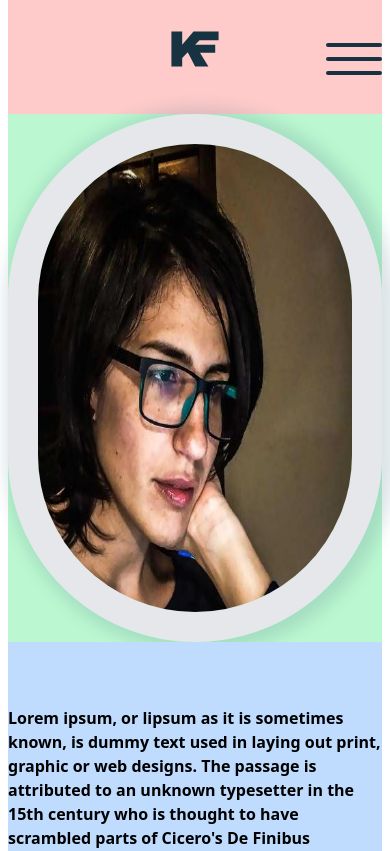
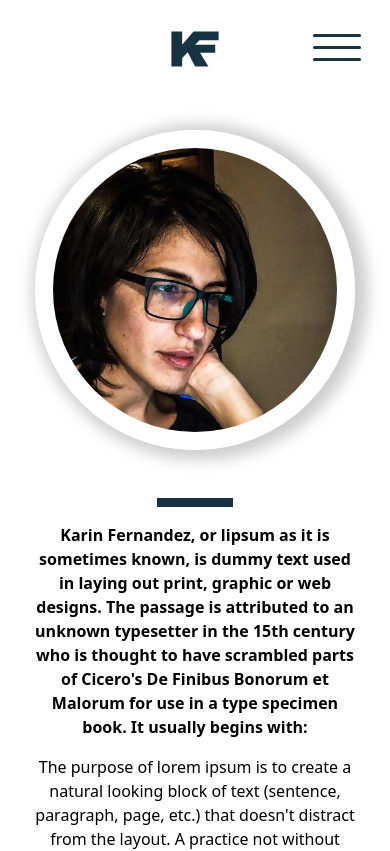
Before and after one commit to karinfdez/karin-portfolio, a Next.js app: page / in a window 390 px wide. Shown: the top 851 px of the page. Built offline with nearby package versions, Linux system fonts and the light colour scheme.

Commit message:
Add style to index page for all devices and components

```diff
--- a/components/Avatar/Avatar.js
+++ b/components/Avatar/Avatar.js
@@ -3,15 +3,13 @@ import Image from "next/image"
 const Avatar = ({width, height, imgUrl}) => {
 
     return (
-        <div className="">
         <Image
-                className="rounded-full h-[33rem] w-[33rem] border-solid border-[30px] shadow-avatar"
+            className="rounded-full h-[20rem] w-[20rem] md:h-[25rem] md:w-[25rem] xl:h-[31rem] xl:w-[31rem] border-solid border-white border-[18px] md:border-[25px] xl:border-[30px] shadow-avatar"
             src={imgUrl}
             alt="Karin avatar"
             width={width}
             height={height}
         />
-        </div>
     )
 }
 export default Avatar
--- a/components/Burger/Burger.js
+++ b/components/Burger/Burger.js
@@ -2,8 +2,8 @@ import { slide as Menu } from 'react-burger-menu'
 import SvgInitialsMarkLight from "../svgCmp/SvgInitialsMarkLight";
 import Link from 'next/link'
 
-const Burger = (props) => {
-    const { varProps = {} } = props;
+
+const Burger = ({varProps}) => {
     const {
         textContent: { menu = {} },
     } = varProps;
--- a/components/Layout/Layout.js
+++ b/components/Layout/Layout.js
@@ -1,49 +1,33 @@
-import React from "react";
-import SideNav from "../SideNav";
-import Navbar from "../Navbar";
-import { PropTypes } from "prop-types";
+import SvgInitialsMark from "../svgCmp/SvgInitialsMark"
+import Burger from "../Burger"
+import SideNav from "../SideNav"
+import { varProps } from "../../mainvar"
 
-const Layout = (props) => {
-    const {
-        navbarWidth,
-        navbarHeigth,
-        children,
-        namePage = "",
-        varProps,
-    } = props;
+export default function Layout({ children }) {
+  return (
+    <>
+        <div className='flex w-full xl:py-8 lg:min-w-[380px] h-full justify-center px-0 lg:px-6'>
+            <div className='py-6 lg:px-4 w-full h-full xl:max-w-[1800px] 3xl:max-w-[2600px]'>
+                <div className='flex justify-center items-center w-full relative'>
+                    <div className="w-full align-center hidden lg:inline-block absolute text-5xl opacity-25 tracking-wider text-light-blue font-bold font-raleway transform -rotate-90 origin-top-left top-[10rem] left-0 3xl:left-[1.6rem]">
+                        About
+                    </div>
+                    <div className='w-[50px] h-[50px] md:w-[80px] md:h-[80px]'>
 
-    return (
-        <div>
-            <div className="flex w-full justify-center align-center">
-                <Navbar varProps={varProps} />
-            </div>
-            <div className="flex">
-                <div className="flex bg-transparent relative pt-64">
-                    <SideNav
-                        navbarWidth={navbarWidth}
-                        navbarHeight={navbarHeigth}
-                        namePage={namePage}
-                    />
+                        <SvgInitialsMark/>
+                    </div>
+                    <Burger varProps={varProps} />
                 </div>
-                <div className="flex mx-auto">{children}</div>
+                <div className="flex flex-wrap-reverse md:grid md:grid-cols-[10%_80%_10%] lg:grid-cols-[4%_92%_4%] landscape:md:pt-12 landscape:lg:pt-24 portrait:lg:pt-40 3xl:pt-44 items-center">
+                    <div className="flex border-t-2 border-light-blue mt-4 md:mt-0 md:border-none w-full md:items-center">
+                        <SideNav />
+                    </div>
+                    <main className="w-full flex flex-wrap lg:max-w-[1200px] xl:max-w-[1250px] mx-auto">
+                        {children}
+                    </main>
+                </div>
             </div>
         </div>
-    );
-};
-
-Layout.propTypes = {
-    title: PropTypes.string.isRequired,
-    description: PropTypes.string.isRequired,
-    children: PropTypes.oneOfType([
-        PropTypes.arrayOf(PropTypes.node),
-        PropTypes.node,
-    ]),
-};
-
-Layout.defaultProps = {
-    title: "Karin's Portfolio",
-    description: "Karin's Portfolio Homepage",
-    children: null,
-};
-
-export default Layout;
+    </>
+  )
+}
--- a/components/SideNav/SideNav.js
+++ b/components/SideNav/SideNav.js
@@ -5,33 +5,27 @@ import SvgTwitterMark from "../svgCmp/SvgTwitterMark";
 
 const SideNav = (props) => {
     return (
-        <div className="">
-            {/* <div className="w-full align-center text-5xl opacity-25 tracking-wider text-light-blue font-bold font-raleway transform -rotate-90 origin-top-left"
-            >
-              About
-            </div> */}
-            <nav className="flex flex-col justify-between z-10 flex max-h-10 w-full"
+        <nav className="flex md:flex-col z-10 flex w-full h-full items-center justify-center items-center space-x-8 py-4 xl:py-0 md:space-x-0 md:space-y-4"
         >
             <a
                 href="https://github.com/karinfdez"
-                    className="githubIcon pb-4 transition duration-700 ease hover:animate-spin"
+                className="transition duration-700 ease hover:opacity-50"
             >
                 <SvgGithubMark width={40} height={40} />
             </a>
             <a
                 href="https://www.linkedin.com/in/karinfernandez"
-                    className="linkedinIcon pb-4 transition duration-700 ease hover:opacity-50"
+                className="transition duration-700 ease hover:opacity-50 mt-0 ml-0"
             >
                 <SvgLinkedinMark width={40} height={40} />
             </a>
             <a
                 href="https://twitter.com/karincodes"
-                    className="twitterIcon pb-4 transition duration-700 ease hover:opacity-50"
+                className="transition duration-700 ease hover:opacity-50"
             >
                 <SvgTwitterMark width={40} height={40} />
             </a>
         </nav>
-        </div>
     );
 };
 
--- a/pages/index.js
+++ b/pages/index.js
@@ -1,36 +1,24 @@
-import Head from 'next/head'
-import Image from 'next/image'
-import styles from '../styles/Home.module.css'
-import SvgInitialsMark from '../components/svgCmp/SvgInitialsMark';
-import Burger from '../components/Burger';
-import SideNav from '../components/SideNav';
-import {varProps} from '../mainvar';
-import Avatar from '../components/Avatar';
+import Layout from '../components/layout';
+import Avatar from '../components/Avatar'
 
 export default function Home() {
+
   return (
-    <div className='flex w-full h-full px-2 md:px-10 min-w-[380px] justify-center'>
-      <div className='pt-6 lg:pt-16 w-full lg:max-w-[2300px] h-full bg-red-200'>
-        <div className='flex justify-center items-center w-full relative'>
-          <div className='w-[50px] h-[50px] lg:w-[70px] lg:h-[70px]'>
-            <SvgInitialsMark/>
+    <Layout>
+        <div className="flex w-full xl:w-1/2 justify-center pt-14 pb-12 lg:py-0">
+          <Avatar width={80} height={80} imgUrl="/images/karin-avatar.jpeg"/>
+        </div>
+        <div className="flex flex-col w-full xl:w-1/2 md:py-[40px] lg:py-[60px] xl:pt-[55px] px-8 portrait:md:px-20 landscape:md:px-28 xl:px-20 3xl:px-6 justify-center xl:justify-start text-center xl:text-left">
+          <div className="flex w-full justify-center xl:justify-start">
+            <div className="w-[76px] h-[9px] bg-dark-blue mb-4 text-dark-blue"></div>
           </div>
-            <Burger varProps={varProps} />
+          <p className='font-bold mb-4 md:text-md xl:text-lg'>
+            Karin Fernandez, or lipsum as it is sometimes known, is dummy text used in laying out print, graphic or web designs. The passage is attributed to an unknown typesetter in the 15th century who is thought to have scrambled parts of Cicero's De Finibus Bonorum et Malorum for use in a type specimen book. It usually begins with:
+          </p>
+          <p className='font-light md:text-md xl:text-lg'>
+            The purpose of lorem ipsum is to create a natural looking block of text (sentence, paragraph, page, etc.) that doesn't distract from the layout. A practice not without controversy, laying out pages with meaningless filler text can be very useful when the focus is meant to be on design, not content.
+          </p>
         </div>
-        <div className="flex flex-wrap lg:px-32 mt-10 lg:mt-20">
-            <div className="flex bg-green-200 w-full lg:w-1/2 h-full justify-center">
-              <Avatar width={80} height={80} imgUrl="/images/karin-avatar.jpeg"/>
-            </div>
-            <div className="flex flex-col bg-blue-200 w-full lg:w-1/2 pt-16">
-              <p className='font-bold mb-4'>
-                Lorem ipsum, or lipsum as it is sometimes known, is dummy text used in laying out print, graphic or web designs. The passage is attributed to an unknown typesetter in the 15th century who is thought to have scrambled parts of Cicero's De Finibus Bonorum et Malorum for use in a type specimen book. It usually begins with:
-              </p>
-              <p className=''>
-                The purpose of lorem ipsum is to create a natural looking block of text (sentence, paragraph, page, etc.) that doesn't distract from the layout. A practice not without controversy, laying out pages with meaningless filler text can be very useful when the focus is meant to be on design, not content.
-              </p>
-            </div>
-        </div>
-      </div>
-    </div>
+    </Layout>
   )
 }
--- a/styles/globals.css
+++ b/styles/globals.css
@@ -21,16 +21,28 @@ main {
 /* Position and sizing of burger button */
 .bm-burger-button {
   position: absolute;
-  width: 3.5rem;
-  height: 2.2rem;
-  right: 0rem;
-  top: 1.2rem;
+  width: 4rem;
+  height: 40px;
+  right: 0;
+  top: 50%;
+  transform: translate(-50%, -50%);
+  width: 60px;
+  height: 30px;
+  right: 0;
+}
+
+@media screen and (max-width: 500px) {
+  .bm-burger-button {
+    width: 3rem;
+    height: 30px;
+    right: 5px;
+  }
 }
 
 /* Color/shape of burger icon bars */
 .bm-burger-bars {
   background: #173342;
-  height: 11% !important;
+  height: 3px !important;
   border-radius: 30px;
 }
 
--- a/tailwind.config.js
+++ b/tailwind.config.js
@@ -6,7 +6,7 @@ module.exports = {
   ],
   theme: {
     boxShadow: {
-      avatar: "5px 2px 15px 8px rgba(75, 119, 136, 0.2)"
+      avatar: "5px 2px 15px 8px rgba(0, 0, 0, 0.2)"
     },
     extend: {
       colors: {
@@ -15,6 +15,9 @@ module.exports = {
         "light-blue": "#4b7788",
         "hover-blue": "#b3d5dd",
       },
+      screens: {
+        "3xl": "1900px"
+      },
     },
   },
   plugins: [],
```
Lines whose indentation alone changed are shown as unchanged.
